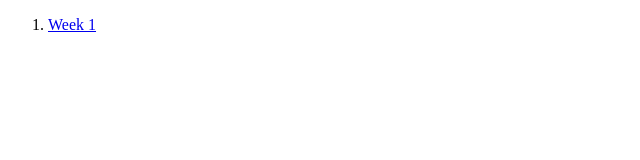
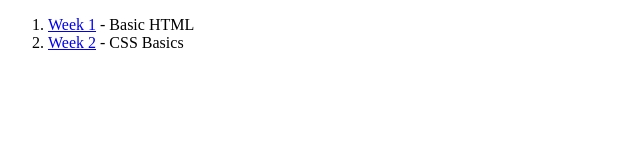
Before and after one commit to whyisjake/Front-End-Web-Programming-2025, a plain HTML site: page index.html in a window 1280 px wide. Shown: the whole page, without its empty margins (0-640 px from the left). Drawn offline with Linux system fonts and the light colour scheme.

Commit message:
More for week 2.

```diff
--- a/index.html
+++ b/index.html
@@ -16,7 +16,8 @@
 
 <body>
   <ol>
-    <li><a href="week-01/index.html">Week 1</a></li>
+    <li><a href="week-01/index.html">Week 1</a> - Basic HTML</li>
+    <li><a href="week-02/index.html">Week 2</a> - CSS Basics</li>
   </ol>
 </body>
 
```
Also changed, not shown: 1 other file.
